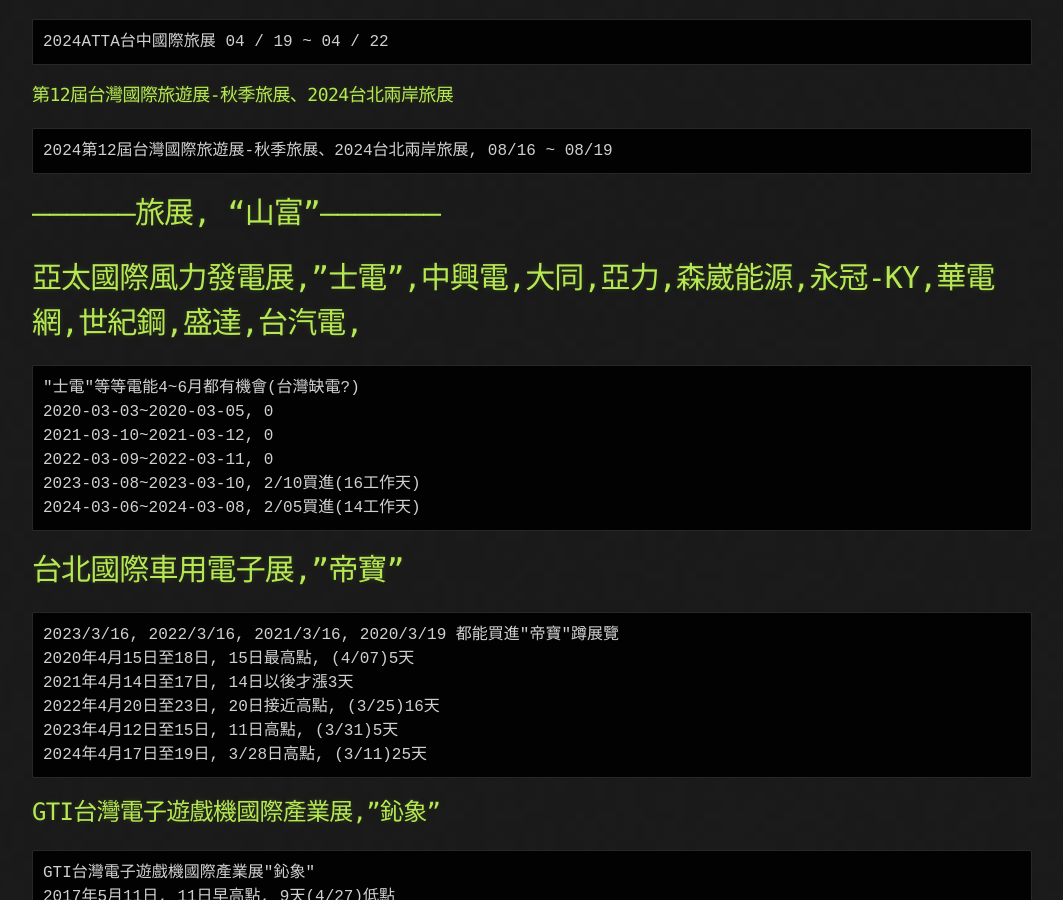
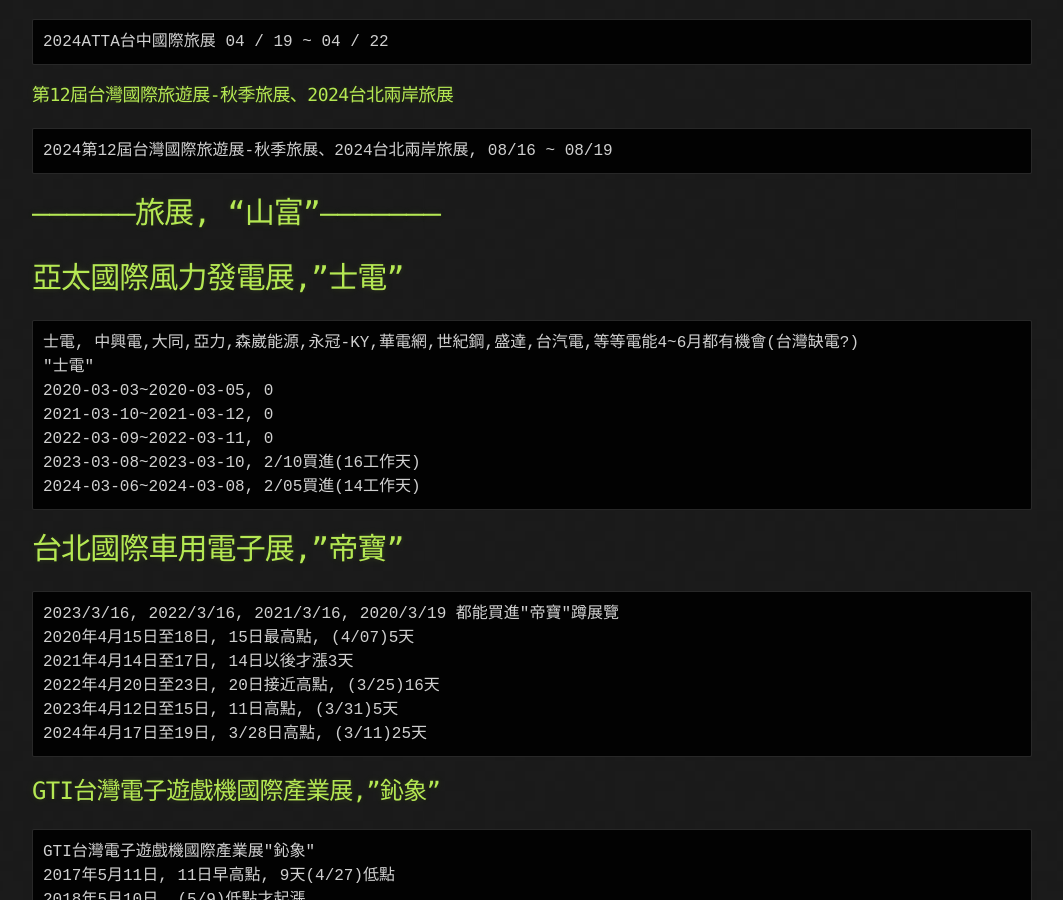
Before and after one commit to lepg5487/Stock_God, a Jekyll site: the page built from experience.md, in a window 1280 px wide and 900 px high, scrolled down 6406 px. Shown: the whole window, without its empty margins (108-1171 px from the left). Built offline with Jekyll 4.4.1, drawn with Linux system fonts in a browser that asks for light colours; our own code applies the rules of GitHub Pages for plain Markdown files.

Commit message:
Update experience.md

````diff
--- a/experience.md
+++ b/experience.md
@@ -244,9 +244,10 @@
 ```
 # -----------------旅展, "山富"--------------------
 
-# 亞太國際風力發電展,"士電",中興電,大同,亞力,森崴能源,永冠-KY,華電網,世紀鋼,盛達,台汽電,
+# 亞太國際風力發電展,"士電"
 ```
-"士電"等等電能4~6月都有機會(台灣缺電?)
+士電, 中興電,大同,亞力,森崴能源,永冠-KY,華電網,世紀鋼,盛達,台汽電,等等電能4~6月都有機會(台灣缺電?)
+"士電"
 2020-03-03~2020-03-05, 0
 2021-03-10~2021-03-12, 0
 2022-03-09~2022-03-11, 0
````
